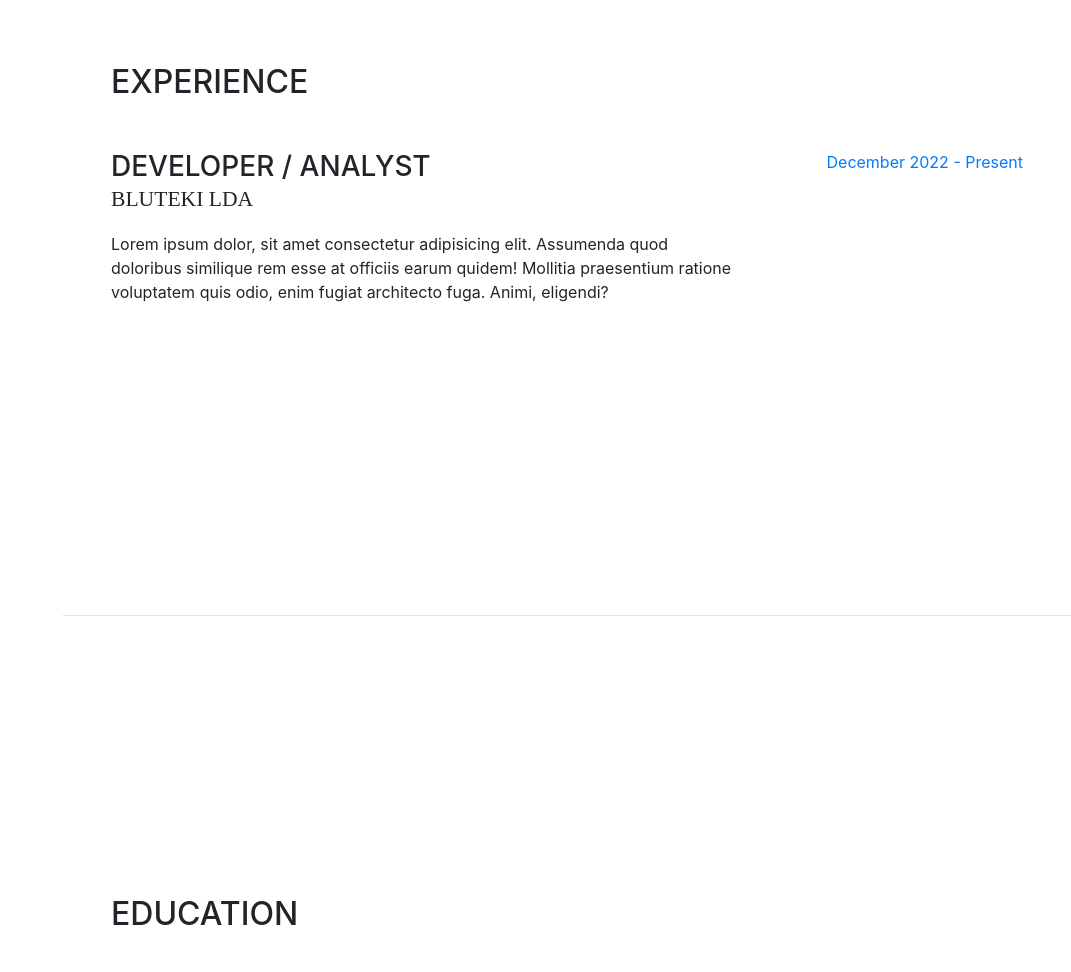
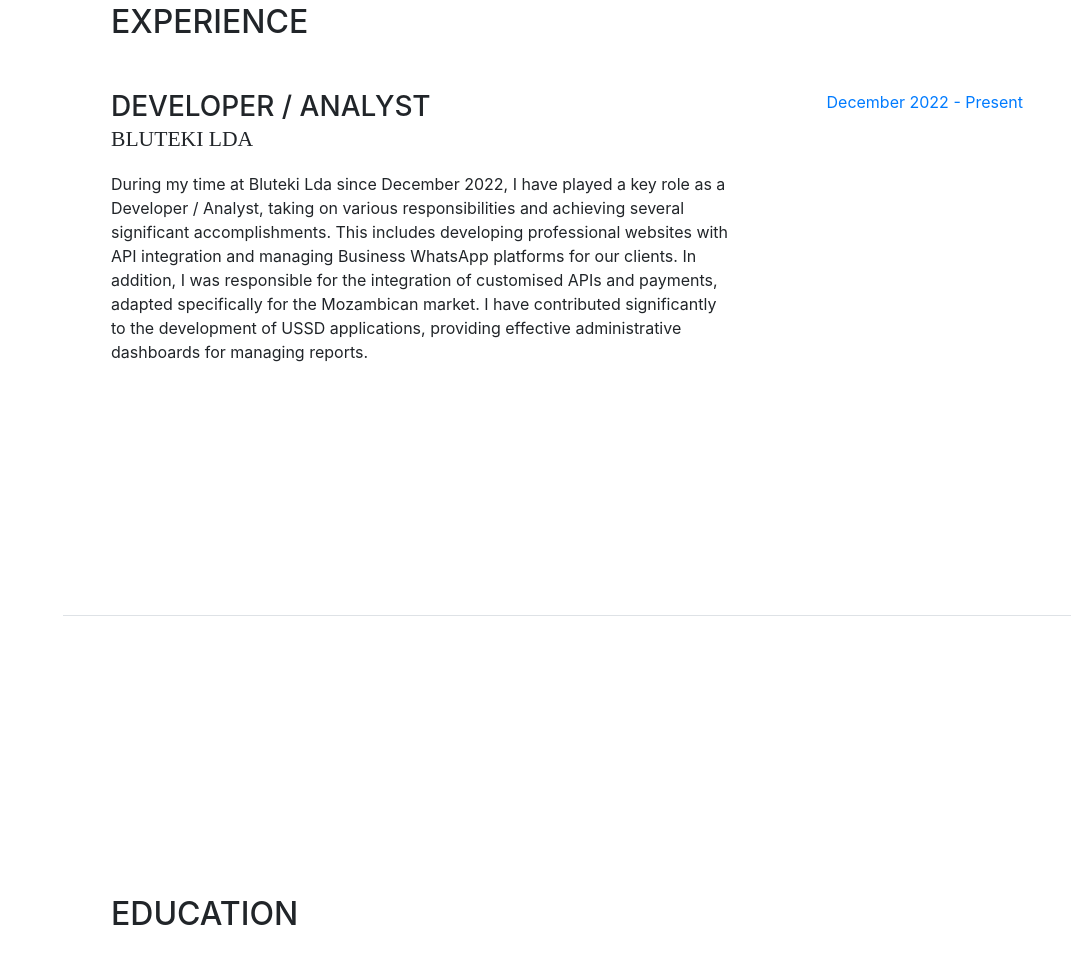
Before and after one commit to paulo-maculuve/portfolio, a website with bundled scripts: page index.html in a window 1280 px wide. Shown: the part 984-1956 px from the top of the page, without its empty margins (209-1280 px from the left). Built offline with nearby package versions, Linux system fonts and the light colour scheme; files whose address does not match are found by name; a web font is replaced by a local one.

Commit message:
Change the experience description

```diff
--- a/index.html
+++ b/index.html
@@ -105,7 +105,7 @@
             <div class="resume-content mr-auto">
               <h3 class="mb-0">Developer / Analyst</h3>
               <div class="subheading mb-3">Bluteki Lda</div>
-              <p>Lorem ipsum dolor, sit amet consectetur adipisicing elit. Assumenda quod doloribus similique rem esse at officiis earum quidem! Mollitia praesentium ratione voluptatem quis odio, enim fugiat architecto fuga. Animi, eligendi?</p>
+              <p>During my time at Bluteki Lda since December 2022, I have played a key role as a Developer / Analyst, taking on various responsibilities and achieving several significant accomplishments. This includes developing professional websites with API integration and managing Business WhatsApp platforms for our clients. In addition, I was responsible for the integration of customised APIs and payments, adapted specifically for the Mozambican market. I have contributed significantly to the development of USSD applications, providing effective administrative dashboards for managing reports.</p>
             </div>
             <div class="resume-date text-md-right">
               <span class="text-primary">December 2022 - Present</span>
```
